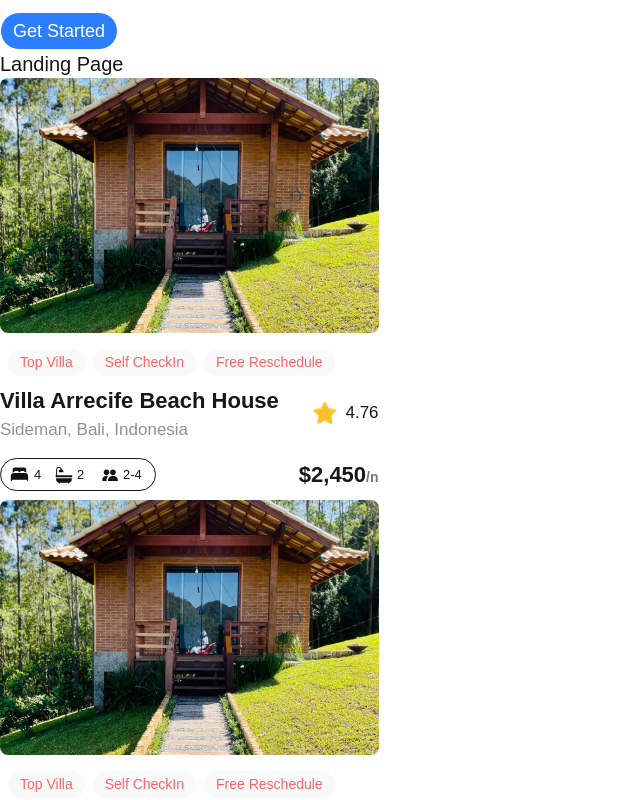
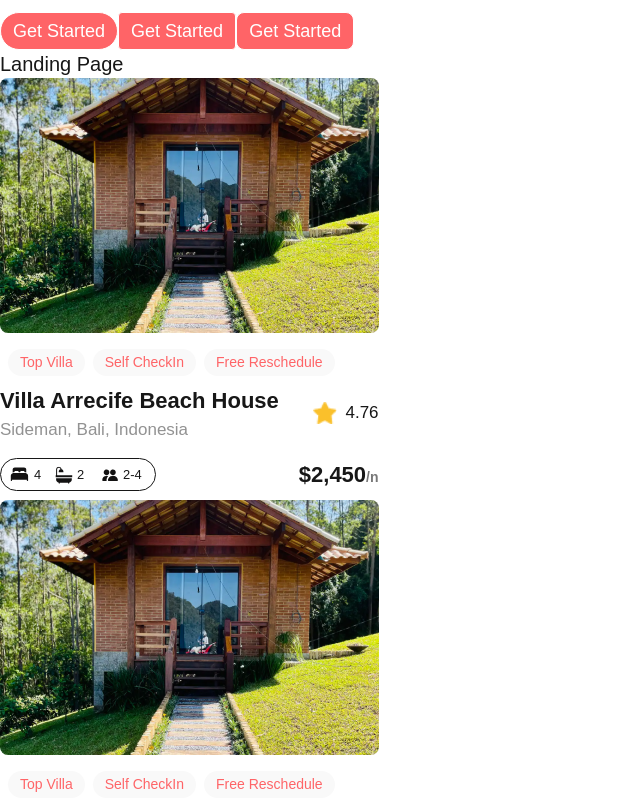
Before and after one commit to Favouridowu02/alx-project-0x00-setup, a Next.js app in the folder alx-project-0x00/: page /landing in a window 1280 px wide. Shown: the top 800 px of the page, without its empty margins (0-640 px from the left). Built offline with nearby package versions, Linux system fonts and the light colour scheme.

Commit message:
feat: update the buttons Prop to accept the style props

```diff
--- a/alx-project-0x00/components/Button.tsx
+++ b/alx-project-0x00/components/Button.tsx
@@ -1,8 +1,8 @@
 import { ButtonProps } from "@/interfaces/index";
 
-const Button: React.FC<ButtonProps> = ({ sizes, shapes, title }) => {
+const Button: React.FC<ButtonProps> = ({ sizes, shapes, title, styles }) => {
     return (
-        <button className={`height${sizes} ${shapes} border px-3 py-1 text-lg mt-3 bg-blue-500 text-white`}>
+        <button className={`height${sizes} ${shapes} border px-3 py-1 text-lg mt-3 bg-blue-500 text-white ${styles}`}>
             {title}
         </button>
     );
--- a/alx-project-0x00/interfaces/index.ts
+++ b/alx-project-0x00/interfaces/index.ts
@@ -6,4 +6,5 @@ export interface ButtonProps {
     sizes: 'small' | 'medium' | 'large';
     shapes: 'rounded-sm' | 'rounded-lg' | 'rounded-full';
     title: string;
+    styles?: string;
 }
--- a/alx-project-0x00/pages/landing.tsx
+++ b/alx-project-0x00/pages/landing.tsx
@@ -6,7 +6,9 @@ import Button from "@/components/Button";
 const Landing: React.FC = () => {
     return (
         <div>
-            <Button sizes="small" shapes="rounded-full" title="Get Started"/>
+            <Button sizes="small" shapes="rounded-full" title="Get Started" styles="bg-red-400"/>
+            <Button sizes="small" shapes="rounded-sm" title="Get Started" styles="bg-red-400"/>
+            <Button sizes="small" shapes="rounded-lg" title="Get Started" styles="bg-red-400"/>
             <h1 className="text-xl font-extralight">Landing Page</h1>
             <Card />
             <Card />
```
